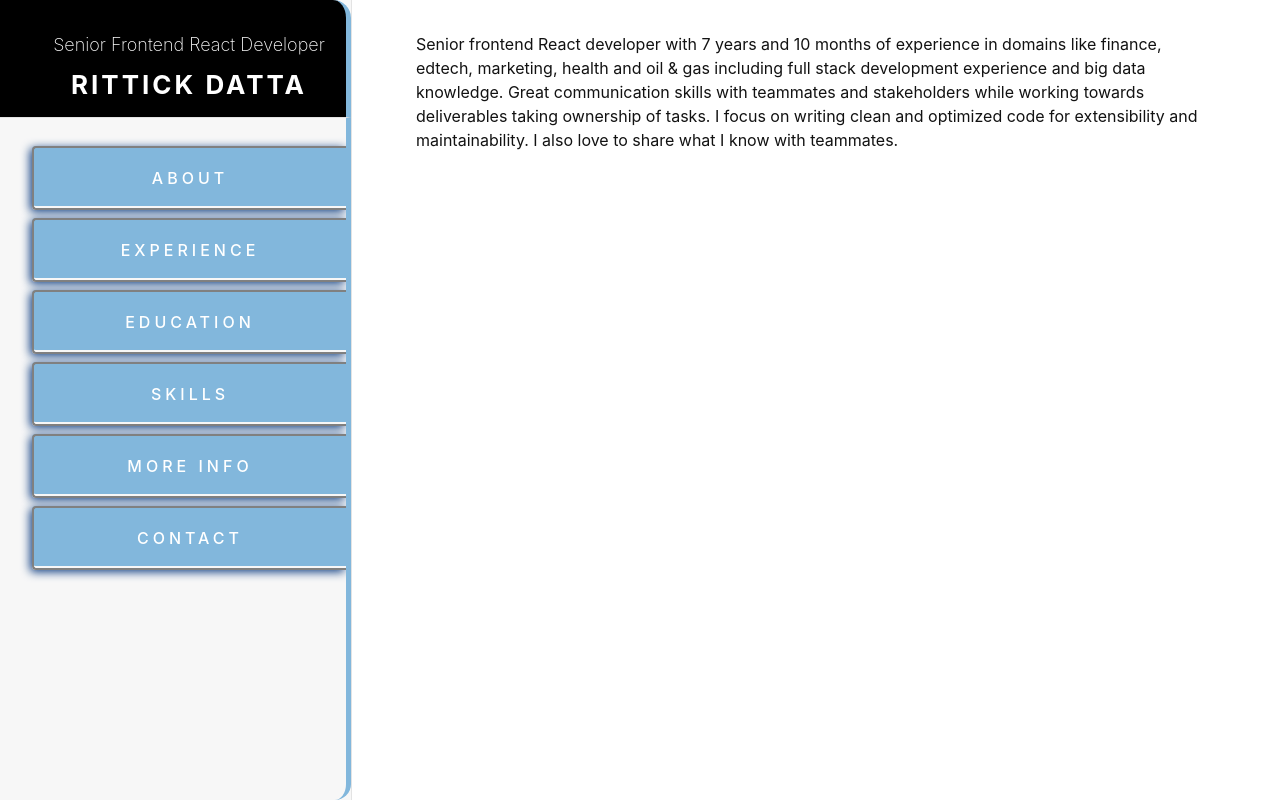
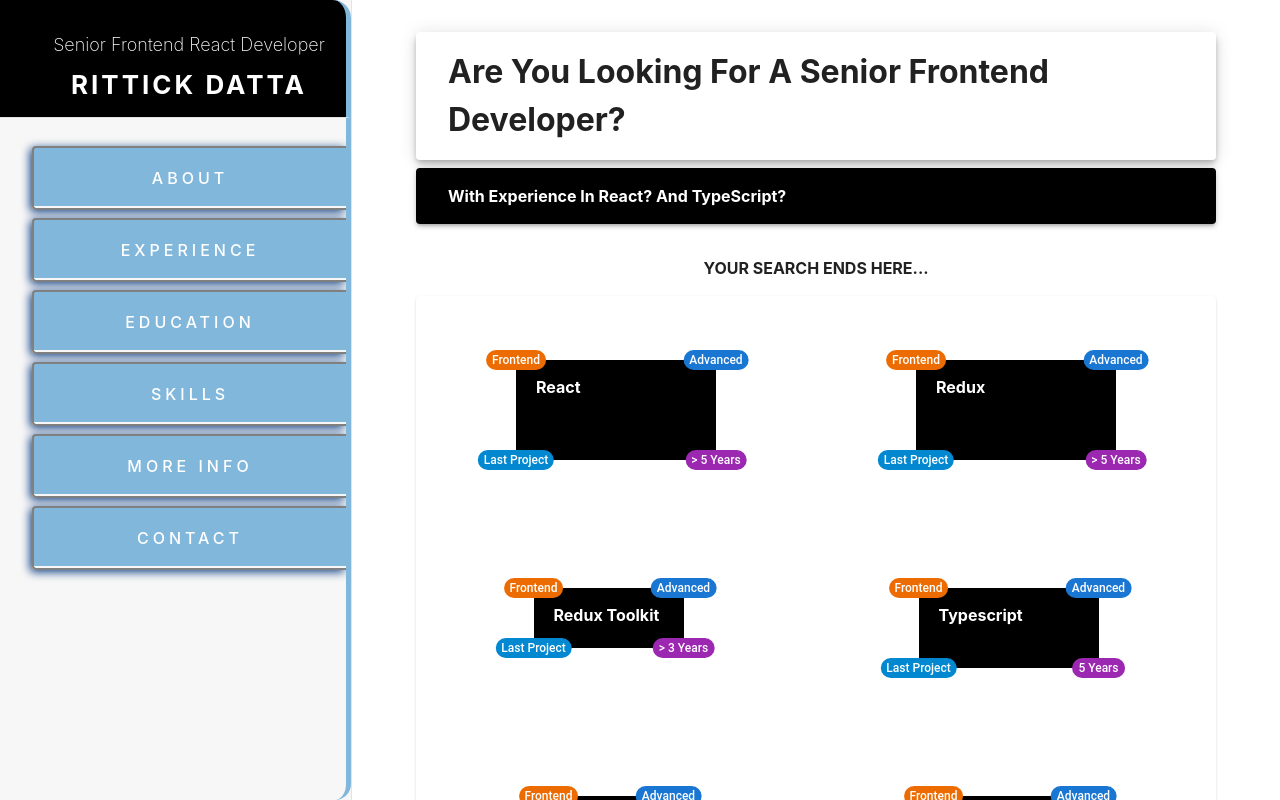
Before and after one commit to RittickDatta/portfolio-website, a React (Create React App) app in the folder my-portfolio-website/: page /about-me in a window 1280 px wide. Built offline with nearby package versions, Linux system fonts and the light colour scheme.

Commit message:
Dev: Built About Page; Added Animation;

```diff
--- a/my-portfolio-website/src/data/resume-data.ts
+++ b/my-portfolio-website/src/data/resume-data.ts
@@ -1,25 +1,25 @@
-enum proficiency {
-  beginner,
-  intermediate,
-  advanced,
+export enum proficiency {
+  beginner = "Beginner",
+  intermediate = "Intermediate",
+  advanced = "Advanced",
 }
 
-enum skillCategory {
-  frontend,
-  backend,
-  database,
-  testing,
-  collaboration,
-  graphicDesign,
-  deploymentAndHosting,
+export enum skillCategory {
+  frontend = "Frontend",
+  backend = "Backend",
+  database = "Database",
+  testing = "Testing",
+  collaboration = "Collaboration",
+  graphicDesign = "Graphic Design",
+  deploymentAndHosting = "Deployment And Hosting",
 }
 
-enum numberOfYears {
-  underOne,
-  betweenOneAndThree,
-  moreThanThree,
-  five,
-  moreThanFive,
+export enum numberOfYears {
+  underOne = "< 1 Year",
+  betweenOneAndThree = "1 - 3 Years",
+  moreThanThree = "> 3 Years",
+  five = "5 Years",
+  moreThanFive = "> 5 Years",
 }
 
 const data = {
--- a/my-portfolio-website/src/routes/About-me.tsx
+++ b/my-portfolio-website/src/routes/About-me.tsx
@@ -1,5 +1,159 @@
 import data from "../data/resume-data";
+import { Paper, Box, Typography } from "@mui/material";
+import Badge from "@mui/material/Badge";
+import "../styles/about-me.css";
+import { proficiency, skillCategory, numberOfYears } from "../data/resume-data";
+
+interface SkillPillProps {
+  name: string;
+  proficiency: proficiency;
+  skillCategory: skillCategory;
+  numberOfYears: numberOfYears;
+  skillUsedInRecentRole: boolean;
+}
+
+function getBoxSize(experienceWithSkill: string) {
+  switch (experienceWithSkill) {
+    case "< 1 Year":
+      return { width: "60px", height: "40px" };
+    case "1 - 3 Years":
+      return { width: "120px", height: "80px" };
+    case "> 3 Years":
+      return { width: "150px", height: "60px" };
+    case "5 Years":
+      return { width: "180px", height: "80px" };
+    case "> 5 Years":
+      return { width: "200px", height: "100px" };
+    default:
+      return { width: "100px", height: "100px" };
+  }
+}
+
+function SkillPill(props: SkillPillProps) {
+  const {
+    name,
+    proficiency,
+    skillCategory,
+    numberOfYears,
+    skillUsedInRecentRole,
+  } = props;
+  return (
+    <Box
+      sx={{
+        p: "1rem",
+        m: "3rem 4rem",
+      }}
+      className="skillPill"
+    >
+      <Badge
+        badgeContent={skillUsedInRecentRole ? "Last Project" : null}
+        color="info"
+        anchorOrigin={{ vertical: "bottom", horizontal: "left" }}
+      >
+        <Badge
+          badgeContent={skillCategory}
+          color="warning"
+          anchorOrigin={{ vertical: "top", horizontal: "left" }}
+        >
+          <Badge badgeContent={proficiency} color="primary">
+            <Badge
+              badgeContent={numberOfYears}
+              color="secondary"
+              anchorOrigin={{ vertical: "bottom", horizontal: "right" }}
+            >
+              <Box
+                sx={{
+                  color: "white",
+                  backgroundColor: "black",
+                  p: "15px 20px",
+                  borderRadius: "10px",
+                  ...getBoxSize(numberOfYears),
+                }}
+              >
+                {name}
+              </Box>
+            </Badge>
+          </Badge>
+        </Badge>
+      </Badge>
+    </Box>
+  );
+}
+
+function getSkillPills() {
+  const { skills } = data;
+  const recentSkills = skills.filter((item) => item.skillUsedInRecentRole);
+  return recentSkills.map((item, index) => (
+    <SkillPill
+      key={index}
+      name={item.name}
+      proficiency={item.proficiency}
+      skillCategory={item.skillCategory}
+      numberOfYears={item.numberOfYears}
+      skillUsedInRecentRole={item.skillUsedInRecentRole}
+    />
+  ));
+}
+
 export default function AboutMe() {
   const { aboutMe } = data;
-  return <div>{aboutMe}</div>;
+  return (
+    <>
+      <Box
+        sx={{
+          width: "100%",
+          height: "3rem",
+          fontWeight: "bold",
+          textTransform: "capitalize",
+        }}
+      >
+        <Paper
+          sx={{
+            padding: "1rem 2rem",
+            fontSize: "2rem",
+          }}
+          elevation={6}
+        >
+          Are you looking for a senior frontend developer?
+        </Paper>
+        <Paper
+          sx={{
+            padding: "1rem 2rem",
+            marginTop: "0.5rem",
+            backgroundColor: "black",
+            color: "white",
+          }}
+          elevation={3}
+        >
+          With Experience in React? And TypeScript?
+        </Paper>
+        <Box>
+          <Paper
+            sx={{
+              marginTop: "1rem",
+              padding: "1rem 2rem",
+              display: "flex",
+              justifyContent: "space-around",
+            }}
+            elevation={0.5}
+          >
+            YOUR SEARCH ENDS HERE...
+          </Paper>
+        </Box>
+        <Box sx={{}}>
+          <Paper
+            sx={{
+              display: "flex",
+              flexDirection: "row",
+              justifyContent: "space-around",
+              alignContent: "center",
+              flexWrap: "wrap",
+            }}
+          >
+            {getSkillPills()}
+          </Paper>
+        </Box>
+      </Box>
+    </>
+  );
 }
--- /dev/null
+++ b/my-portfolio-website/src/styles/about-me.css
@@ -0,0 +1,23 @@
+.skill-summary {
+  color: #82b7dc;
+}
+
+.skill-summary:nth-child(1) {
+  width: "30%";
+}
+
+.skillPill {
+    animation: fadeInAnimation ease 3s;
+    animation-iteration-count: 1;
+    animation-fill-mode: forwards;
+}
+
+@keyframes fadeInAnimation {
+    0% {
+        opacity: 0;
+    }
+    100% {
+        opacity: 1;
+    }
+
+}
```
